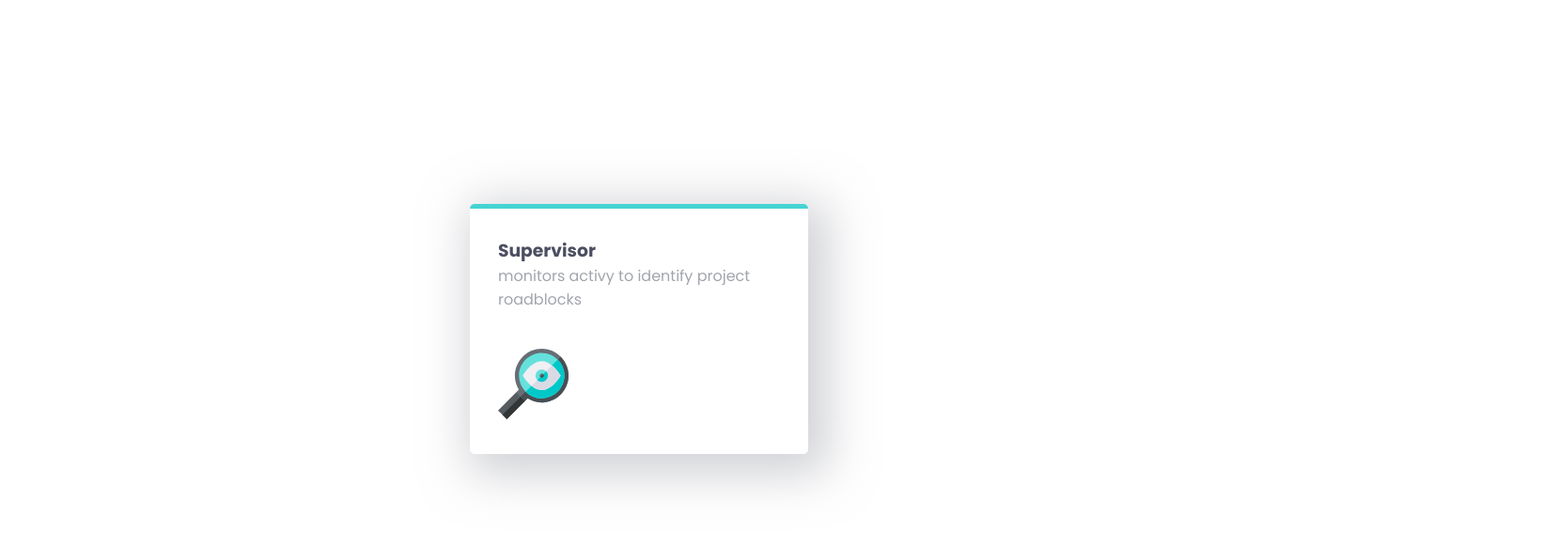
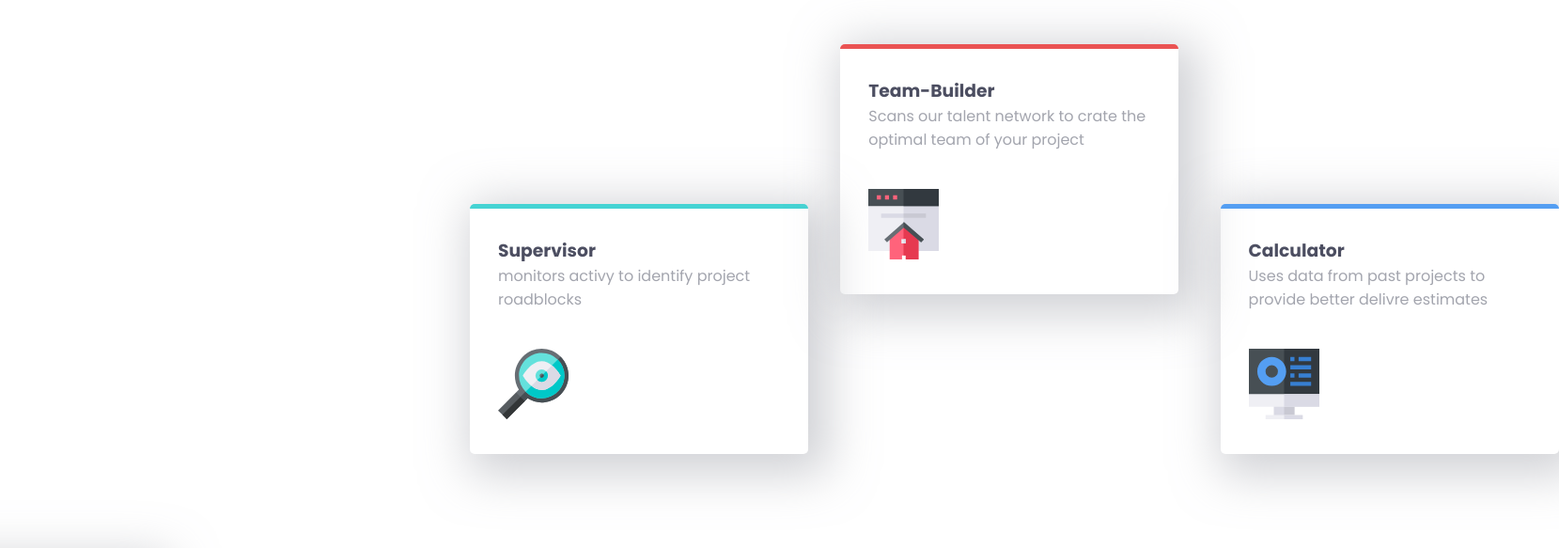
Before and after one commit to davy-alt/igor, a plain HTML site: page davy/atividade igor/index.html in a window 1280 px wide. Shown: the part 145-728 px from the top of the page at 94% size, 1659 px wide, since content can reach past the window. Drawn offline with Linux system fonts and the light colour scheme.

Commit message:
Add files via upload

```diff
--- a/davy/atividade igor/index.html
+++ b/davy/atividade igor/index.html
@@ -23,5 +23,24 @@
         <img src="./images/icon-supervisor.svg" alt="" class="icon-card">
     </div>
 
+        <div class="card-teambuilder">
+            <h3 class="titulo-card">Team-Builder</h3>
+            <p class="paragrafo-card">Scans our talent network to crate the optimal team of your project</p>
+            <img src="./images/icon-team-builder.svg" alt="" class="icon-card">
+        </div>
+
+        <div class="card-calculator">
+            <h3 class="titulo-card">Calculator</h3>
+            <p class="paragrafo-card">Uses data from past projects to provide better delivre estimates</p>
+            <img src="./images/icon-calculator.svg" alt="" class="icon-card">
+        </div>
+
+        <div class="card-karma">
+            <h3 class="titulo-card">Karma</h3>
+            <p class="paragrafo-card">Regularly evolutions our talent to ensure qualiy</p>
+            <img src="./images/icon-karma.svg" alt="" class="icon-card">
+        </div>
+
+
 </body>
 </html>
--- a/davy/atividade igor/style.css
+++ b/davy/atividade igor/style.css
@@ -54,3 +54,37 @@ margin: 0;
     width: 75px;
     align-self: flex-end;
 }
+
+.card-teambuilder{
+    display: inline-block;
+    box-shadow: 10px 10px 49px 12px rgba(163,165,174,0.5);
+    border-radius: 5px;
+    padding: 30px;
+    border-top: 5px solid var(--Red);
+    position: relative;
+    left: 530px;
+    top: 50px;
+
+}
+
+.card-calculator{
+    display: inline-block;
+    box-shadow: 10px 10px 49px 12px rgba(163,165,174,0.5);
+    border-radius: 5px;
+    padding: 30px;
+    border-top: 5px solid var(--Blue);
+    position: relative;
+    left: 570px;
+    top: 220px;
+}
+
+.card-karma{
+    display: inline-block;
+    box-shadow: 10px 10px 49px 12px rgba(163,165,174,0.5);
+    border-radius: 5px;
+    padding: 30px;
+    border-top: 5px solid var(--Orange);
+    position: relative;
+    right: 200px;
+    top: 330px;
+}
```
Also changed, not shown: davy/atividade igor/desktop-design.jpg (added).
